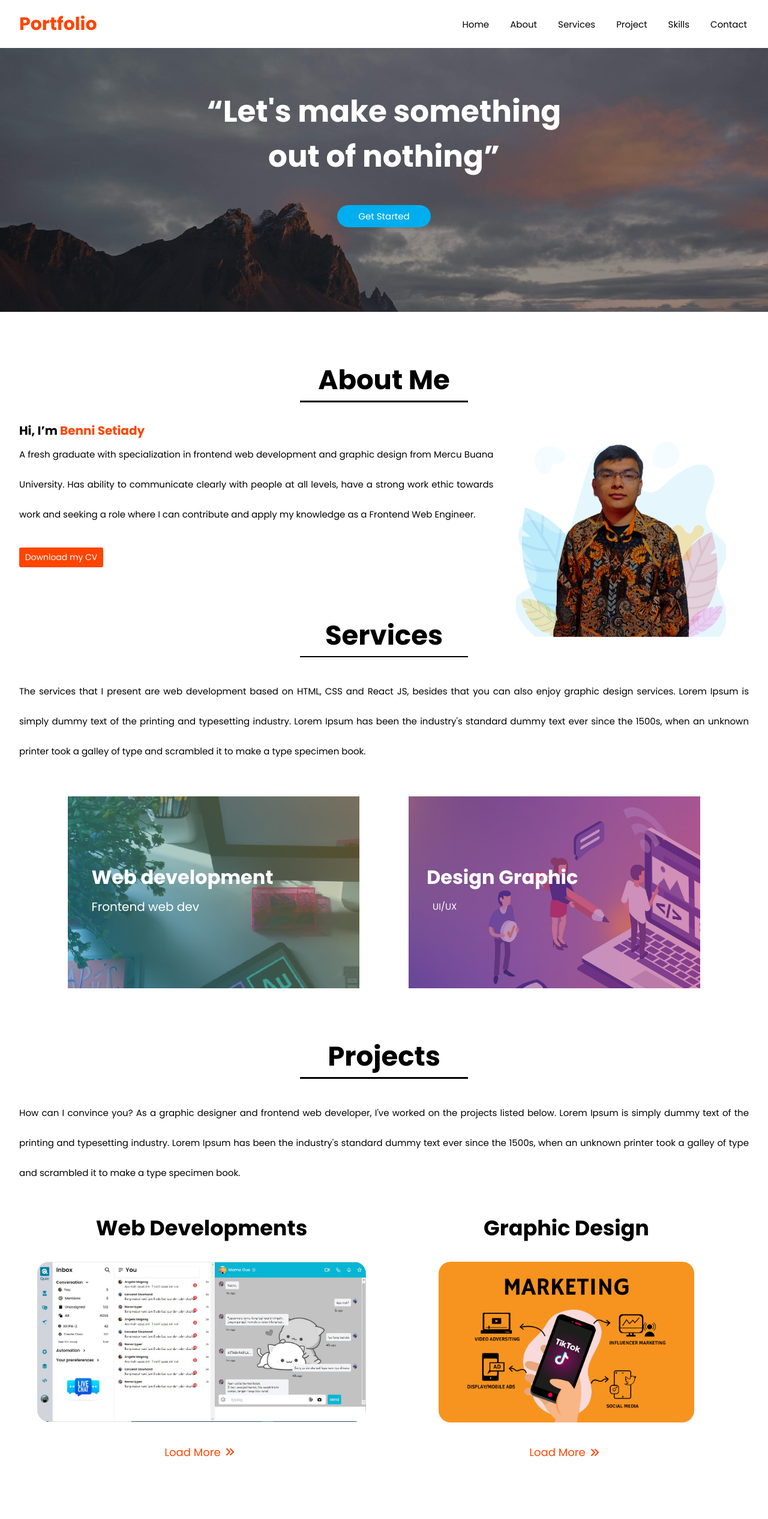
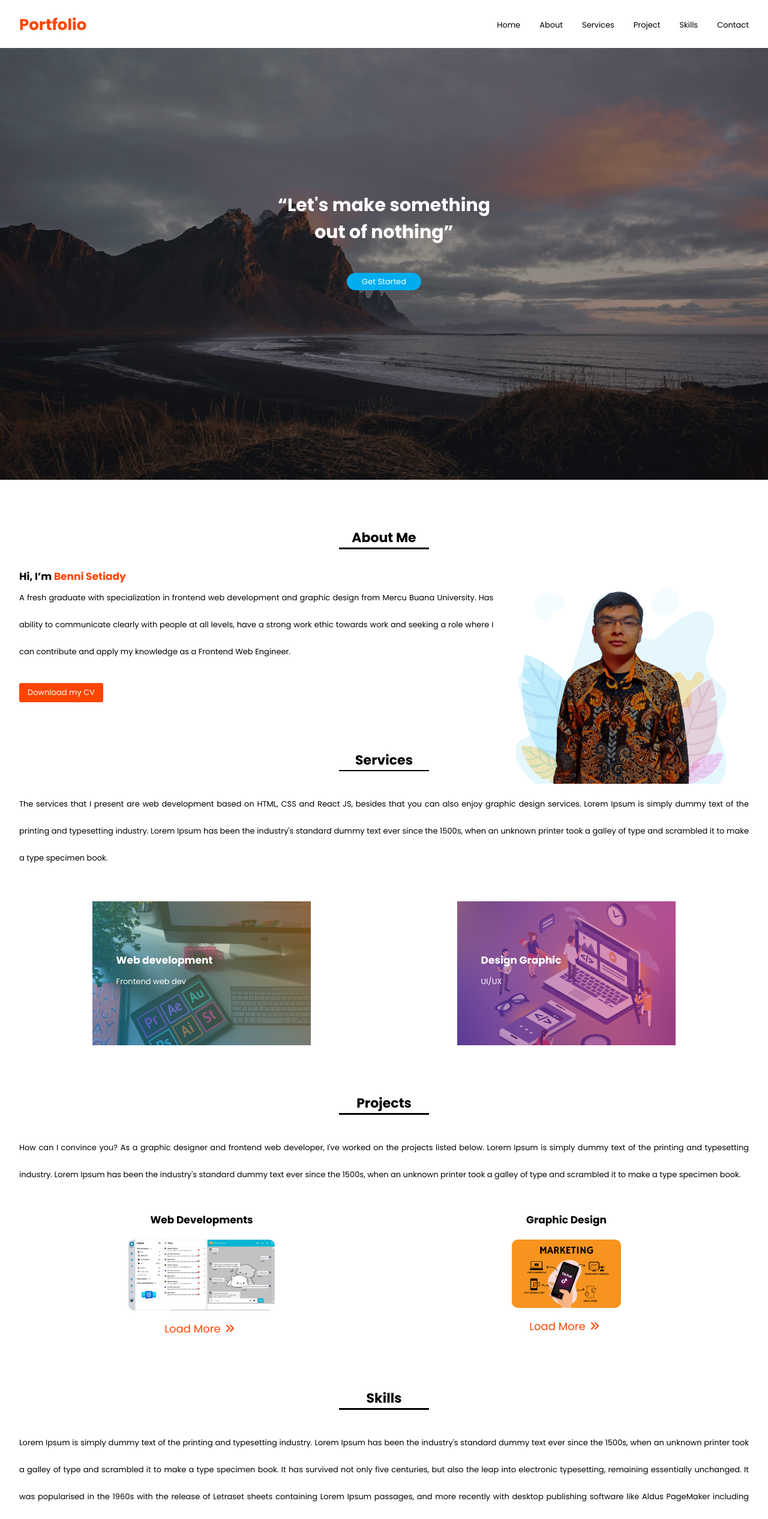
Before and after one commit to Bennismrt/Portfolio, a React (Create React App) app: page / in a window 1280 px wide. Shown: the top 2533 px of the page at 60% size. Built offline with nearby package versions, Linux system fonts and the light colour scheme.

Commit message:
fix media query

```diff
--- a/src/components/About.css
+++ b/src/components/About.css
@@ -22,7 +22,7 @@
     flex-direction: column;
 }
 .about .about1 .aboutA h1{
-    font-size: 45px;
+    font-size: 25px;
     animation:
     typing 8.5s steps(160, end);
     overflow: hidden;
@@ -35,26 +35,27 @@
 }
 
 .about .about1 .aboutA p{
-    font-size: 24px;
+    font-size: 16px;
     text-align: justify;
-    line-height: 70px;
+    line-height: 50px;
     margin-bottom: 60px;
 }
 .about .about1 .aboutA span{
-    font-size: 45px;
+    font-size: 25px;
     color: orangered;
 }
 .about .about1 .aboutB{
     width: 30%;
     height: 120px;
     display: flex;
-    padding-top: 182px;
+    padding-top: 100px;
     align-items: center;
     justify-content: center;
+    /* background-color: orangered; */
 }
 .about .about1 .aboutB img{
-    width: 500px;
-    height: 500px;
+    width: 300px;
+    height: 300px;
 }
 
 .about .title1 {
@@ -65,15 +66,15 @@
         width: 95%;
     }
     .about .about1 .aboutA h1{
-        font-size: 20px;
+        font-size: 17px;
     }
     .about .about1 .aboutA h1 span{
-        font-size: 20px;
+        font-size: 17px;
     }
     .about .about1 .aboutA p{
-        font-size: 15px;
+        font-size: 13px;
         text-align: justify;
-        line-height: 50px;
+        line-height: 45px;
     }
     .about .about1 .aboutA p{
         margin-bottom: 30px;
@@ -97,13 +98,13 @@
         width: 94%;
     }
     .about .about1 .aboutA h1{
-        font-size: 25px;
+        font-size: 16px;
     }
     .about .about1 .aboutA h1 span{
-        font-size: 20px;
+        font-size: 16px;
     }
     .about .about1 .aboutA p{
-        font-size: 14px;
+        font-size: 12px;
         text-align: justify;
         line-height: 45px;
     }
@@ -143,14 +144,14 @@
         margin-top: 42px;
     }
     .about .about1 .aboutA h1{
-        font-size: 20px;
+        font-size: 16px;
     }
     .about .about1 .aboutA h1 span{
-        font-size: 20px;
+        font-size: 16px;
     }
     .about .about1 .aboutA p{
         width: 100%;
-        font-size: 14px;
+        font-size: 12px;
         text-align: justify;
         line-height: 40px;
     }
--- a/src/components/Button.css
+++ b/src/components/Button.css
@@ -17,7 +17,7 @@
     .btn {
         padding: 6px 3px;
         width: 140px;
-        font-size: 14px;
+        font-size: 13px;
         background-color: orangered;
     }
 }
@@ -25,7 +25,7 @@
     .btn {
         padding: 3px 1px;
         width: 140px;
-        font-size: 12px;
+        font-size: 11px;
         background-color: orangered;
     }
 }
--- a/src/components/Navbar.css
+++ b/src/components/Navbar.css
@@ -33,6 +33,7 @@
 .navUl li .navText {
     text-decoration: none;
     color: black;
+    font-size: 16px;
 }
 .navUl li .navText:hover {
     color: orangered;
@@ -45,50 +46,20 @@
     color: orangered;
     text-decoration: none;
 }
-@media screen and (max-width: 2560px){
+@media screen and (max-width: 1440px){
+    .navTitle{
+        font-size: 26px;
+    }
     .navUl li .navText {
-        font-size: 24px;
-    }
-    .navUl li {
-        margin-right: 42px;
-    }
-    .navTitle {
-        font-family: 'Poppins', sans-serif;
-        font-size: 45px;
-        margin-left: 100px;
-        color: orangered;
-        text-decoration: none;
-    }
-}
-@media screen and (max-width: 1440px){
-    .navUl li .navText {
-        font-size: 15px;
-    }
-    .navUl li {
-        margin-right: 35px;
-    }
-
-    .navTitle {
-        font-family: 'Poppins', sans-serif;
-        font-size: 30px;
-        margin-left: 32px;
-        color: orangered;
-        text-decoration: none;
+        font-size: 13px;
     }
 }
 @media screen and (max-width: 1024px){
+    .navTitle{
+        font-size: 20px;
+    }
     .navUl li .navText {
-        font-size: 14px;
-    }
-    .navUl li {
-        margin-right: 35px;
-    }
-    .navTitle {
-        font-family: 'Poppins', sans-serif;
-        font-size: 30px;
-        margin-left: 32px;
-        color: orangered;
-        text-decoration: none;
+        font-size: 12px;
     }
 }
 @media screen and (max-width: 768px) {
@@ -134,7 +105,7 @@
         }
         .navTitle {
             font-family: 'Poppins', sans-serif;
-            font-size: 25px;
+            font-size: 20px;
         }
 }
 @media screen and (max-width: 320px) {
--- a/src/components/Projects.css
+++ b/src/components/Projects.css
@@ -10,9 +10,9 @@
     font-family: 'Poppins', sans-serif;
 }
 .projects p {
-    font-size: 24px;
+    font-size: 16px;
     text-align: justify;
-    line-height: 70px;
+    line-height: 50px;
 }
 
 .class {
@@ -23,42 +23,41 @@
 }
 
 .class .subProjectsA{
-    justify-content: center;
     display: flex;
     flex-direction: column;
     width: 50%;
-    /* background-color: bisque; */
     margin-top: 40px;
     align-items: center;
+    height: auto;
 }
 .subProjectsA h1 {
     text-align: center;
-    margin-bottom: 30px;
+    font-size: 20px;
+    margin-bottom: 20px;
 
 }
 .subProjectsA img {
     border-radius: 20px;
     margin-bottom: 30px;
-    width: 90%;
+    width: 40%;
 }
 .class .subProjectsB{
-    justify-content: center;
     display: flex;
     flex-direction: column;
     width: 50%;
-    /* background-color: bisque; */
     margin-top: 40px;
     align-items: center;
 }
 .subProjectsB h1 {
     text-align: center;
     margin-bottom: 30px;
+    font-size: 20px;
 
 }
 .subProjectsB img {
     border-radius: 20px;
     margin-bottom: 30px;
-    width: 70%;
+    width: 30%;
 }
 @media only screen and (max-width: 1440px) {
     .projects{
@@ -66,15 +65,27 @@
         /* background-color: aqua; */
     }
     .projects p {
-        font-size: 15px;
-        line-height: 50px;
+        font-size: 13px;
+        line-height: 45px;
         text-align: justify;
     }
     .subProjectsA h1 {
-        font-size: 35px;
+        font-size: 17px;
+        margin-bottom: 20px;
     }
     .subProjectsB h1 {
-        font-size: 35px;
+        font-size: 17px;
+        margin-bottom: 20px;
+    }
+    .subProjectsB img {
+        border-radius: 10px;
+        margin-bottom: 10px;
+        width: 30%;
+    }
+    .subProjectsA img {
+        border-radius: 10px;
+        margin-bottom: 10px;
+        width: 40%;
     }
 }
 @media only screen and (max-width: 1024px) {
@@ -83,23 +94,35 @@
         /* background-color: aqua; */
     }
     .projects p {
-        font-size: 14px;
+        font-size: 12px;
         line-height: 45px;
         text-align: justify;
         margin-top: 15px;
+        margin-bottom: -30px;
+    }
+    .subProjectsA {
+        margin-top: 0;
+    }
+    .class {
+        /* background-color: aqua; */
+    }
+    .subProjectsB {
+        margin-top: 0;
     }
     .subProjectsA h1 {
-        font-size: 25px;
+        font-size: 16px;
+        margin-bottom: 10px;
     }
     .subProjectsB h1 {
-        font-size: 25px;
+        font-size: 16px;
+        margin-bottom: 10px;
     }
     .subProjectsB img {
-        border-radius: 10px;
+        border-radius: 5px;
         margin-bottom: 15px;
     }
     .subProjectsA img {
-        border-radius: 10px;
+        border-radius: 5px;
         margin-bottom: 15px;
     }
 }
@@ -109,24 +132,27 @@
         /* background-color: aqua; */
     }
     .projects p {
-        font-size: 14px;
+        font-size: 12px;
         line-height: 40px;
         text-align: justify;
         margin-top: 35px;
     }
     .subProjectsA h1 {
-        font-size: 20px;
+        font-size: 16px;
     }
     .subProjectsB h1 {
-        font-size: 20px;
+        font-size: 16px;
     }
     .subProjectsB img {
-        border-radius: 7px;
+        border-radius: 4px;
         margin-bottom: 10px;
+        width: 45%;
+        background-color: aqua;
     }
     .subProjectsA img {
-        border-radius: 7px;
+        border-radius: 4px;
         margin-bottom: 10px;
+        width: 60%;
     }
 }
 @media only screen and (max-width: 425px) {
@@ -167,6 +193,7 @@
     }
     .class {
         flex-direction: column;
+        margin-top: 22px;
     }
     .class .subProjectsA{
         width: 100%;
--- a/src/components/Services.css
+++ b/src/components/Services.css
@@ -11,30 +11,28 @@
 }
 
 .services p {
-    font-size: 24px;
+    font-size: 16px;
     text-align: justify;
-    line-height: 70px;
+    line-height: 50px;
 }
 
 .image {
     width: 100%;
-    /* background-color: orange; */
     display: flex;
     justify-content: center;
-    gap: 82px;
-    flex-wrap: wrap;
     margin-top: 50px;
 }
 
 .image1a {
-    width: 40%;
+    width: 30%;
     background-image: url(./assets/service1.png);
-    height: 60vh;
-    background-size: 800px auto;
+    height: 30vh;
+    background-size: 600px auto;
     background-repeat: no-repeat;
     flex-direction: column;
     display: flex;
     justify-content: center;
+    margin: 0 auto;
 }
 .image1a h1 {
     color: white;
@@ -47,10 +45,11 @@
 
 }
 .image2a {
-    width: 40%;
+    width: 30%;
     background-image: url(./assets/service2.png);
-    height: 60vh;
-    background-size: 800px auto;
+    height: 30vh;
+    margin: 0 auto;
+    background-size: 600px auto;
     background-repeat: no-repeat;
     flex-direction: column;
     display: flex;
@@ -70,21 +69,26 @@
         width: 95%;
     }
     .services p{
-        font-size: 15px;
-        line-height: 50px;
+        font-size: 13px;
+        line-height: 45px;
     }
     .image2a {
-        height: 40vh;
+        height: 30vh;
+        background-size: 400px auto;
     }
     .image2a h1 {
         color: white;
-        margin-left: 30px;
+        margin-left: 40px;
+        font-size: 17px;
+    }
+    .image1a h1 {
+        color: white;
+        margin-left: 40px;
+        font-size: 17px;
     }
     .image1a {
-        height: 40vh;
-    }
-    .image1a p {
-        font-size: 20px;
+        height: 30vh;
+        background-size: 400px auto;
     }
 }
 @media only screen and (max-width: 1024px) {
@@ -93,21 +97,31 @@
     }
     .services p{
         margin-top: 15px;
-        font-size: 14px;
+        font-size: 12px;
         line-height: 45px;
+        margin-bottom: -30px;
     }
     .image2a {
-        height: 40vh;
+        height: 25vh;
+        background-size: 300px auto;
     }
     .image2a h1 {
         color: white;
         margin-left: 35px;
+        margin-bottom: -22px;
     }
     .image1a {
-        height: 40vh;
+        height: 25vh;
+        background-size: 300px auto;
     }
     .image1a p {
-        font-size: 20px;
+        font-size: 12px;
+    }
+    .image2a p {
+        font-size: 12px;
+    }
+    .image1a h1{
+        margin-bottom: -22px;
     }
 }
 @media only screen and (max-width: 768px) {
@@ -116,40 +130,43 @@
     }
     .services p{
         margin-top: 35px;
-        font-size: 13px;
+        font-size: 12px;
         line-height: 40px;
     }
     .image2a {
-        height: 40vh;
+        height: 30vh;
     }
     .image2a h1 {
-        text-align: center;
+        text-align: left;
         margin: 0;
         padding: 0;
-        font-size: 20px;
-
+        font-size: 16px;
+        margin-left: 5px;
     }
     .image2a p {
-        text-align: center;
+        text-align: left;
         margin: 0;
         padding: 0;
-        font-size: 14px;
+        font-size: 12px;
+        margin-left: 5px;
     }
     .image1a {
-        height: 40vh;
+        height: 30vh;
     }
     .image1a h1 {
         color: white;
-        text-align: center;
+        text-align: left;
+        font-size: 16px;
+        margin: 0;
+        margin-left: 5px;
+        padding: 0;
+    }
+    .image1a p {
+        text-align: left;
+        font-size: 12px;
         margin: 0;
         padding: 0;
-        font-size: 20px;
-    }
-    .image1a p {
-        text-align: center;
-        margin: 0;
-        padding: 0;
-        font-size: 14px;
+        margin-left: 5px;
     }
 }
 @media only screen and (max-width: 425px) {
--- a/src/components/Skills/Skills.css
+++ b/src/components/Skills/Skills.css
@@ -10,9 +10,9 @@
 }
 
 .skills p {
-    font-size: 24px;
+    font-size: 16px;
     text-align: justify;
-    line-height: 70px;
+    line-height: 50px;
 }
 
 .container {
@@ -33,8 +33,8 @@
 }
 
 .cards img {
-    width: 30%;
-    border-radius: 20px;
+    width: 15%;
+    border-radius: 10px;
 }
 .cards h4 {
     margin-top: 20px;
@@ -46,14 +46,17 @@
         /* background-color: aqua; */
     }
     .skills p {
-        font-size: 15px;
-        line-height: 50px;
+        font-size: 13px;
+        line-height: 45px;
     }
     .container .cards {
         width: 25%;
     }
     .cards img {
-        border-radius: 12px;
+        border-radius: 8px;
+    }
+    .cards h4 {
+        font-size: 13px;
     }
 }
 @media only screen and (max-width: 1024px) {
@@ -62,7 +65,7 @@
         /* background-color: aqua; */
     }
     .skills p {
-        font-size: 14px;
+        font-size: 12px;
         line-height: 45px;
         margin-top: 15px;
     }
@@ -70,7 +73,10 @@
         width: 25%;
     }
     .cards img {
-        border-radius: 10px;
+        border-radius: 5px;
+    }
+    .cards h4 {
+        font-size: 12px;
     }
 }
 @media only screen and (max-width: 768px) {
@@ -79,7 +85,7 @@
         /* background-color: aqua; */
     }
     .skills p {
-        font-size: 14px;
+        font-size: 12px;
         line-height: 40px;
         margin-top: 35px;
     }
@@ -87,10 +93,10 @@
         width: 25%;
     }
     .cards img {
-        border-radius: 6px;
+        border-radius: 4px;
     }
     .cards h4 {
-        font-size: 14px;
+        font-size: 12px;
         text-align: center;
     }
 }
@@ -108,7 +114,7 @@
         width: 25%;
     }
     .cards img {
-        border-radius: 6px;
+        border-radius: 4px;
     }
     .cards h4 {
         font-size: 8px;
@@ -129,7 +135,7 @@
         width: 25%;
     }
     .cards img {
-        border-radius: 6px;
+        border-radius: 2px;
     }
     .cards h4 {
         font-size: 6px;
--- a/src/components/SubHome.css
+++ b/src/components/SubHome.css
@@ -20,7 +20,7 @@
     justify-content: center;
     text-align: center;
     color: white;
-    font-size: 90px;
+    font-size: 40px;
     margin-bottom: 100px;
 }
 
@@ -114,18 +114,18 @@
 
 @media only screen and (max-width: 1440px) {
     .subHome {
-        height: 65vh;
+        height: 100vh;
     }
     .subHome h1 {
         justify-content: center;
         text-align: center;
         color: white;
-        font-size: 50px;
+        font-size: 30px;
         margin-bottom: 50px;
     }
     .subHome button a {
-        padding: 8px 35px;
-        font-size: 15px;
+        padding: 5px 25px;
+        font-size: 13px;
     }
     .subHome .socialMedia {
         width: 32%;
@@ -134,7 +134,7 @@
 }
 @media only screen and (max-width: 1024px) {
     .subHome{
-        height: 50vh;
+        height: 100vh;
         object-fit: cover;
         background-size: 120%;
     }
--- a/src/components/Title.css
+++ b/src/components/Title.css
@@ -5,11 +5,11 @@
     font-family: 'Poppins', sans-serif;
     color: black;
     text-align: center;
-    font-size: 60px;
+    font-size: 35px;
 }
 .title .title1::after{
     content: '';
-    width: 340px;
+    width: 240px;
     display: block;
     height: 3px;
     background-color: black;
@@ -17,31 +17,31 @@
 
 @media only screen and (max-width: 1440px) {
     .title .title1 {
-        font-size: 45px;
+        font-size: 22px;
         margin-bottom: 32px;
     }
     .title .title1::after{
-        width: 280px;
+        width: 150px;
         height: 2.5px;
     }
 }
 @media only screen and (max-width: 1024px) {
     .title .title1 {
-        font-size: 35px;
+        font-size: 18px;
         margin-bottom: 22px;
     }
     .title .title1::after{
-        width: 220px;
+        width: 140px;
         height: 2px;
     }
 }
 @media only screen and (max-width: 768px) {
     .title .title1 {
-        font-size: 28px;
+        font-size: 16px;
         margin-bottom: 12px;
     }
     .title .title1::after{
-        width: 160px;
+        width: 130px;
         height: 2px;
     }
 }
```
Also changed, not shown: src/components/Contact/Contact.css (+82 -75 lines).
